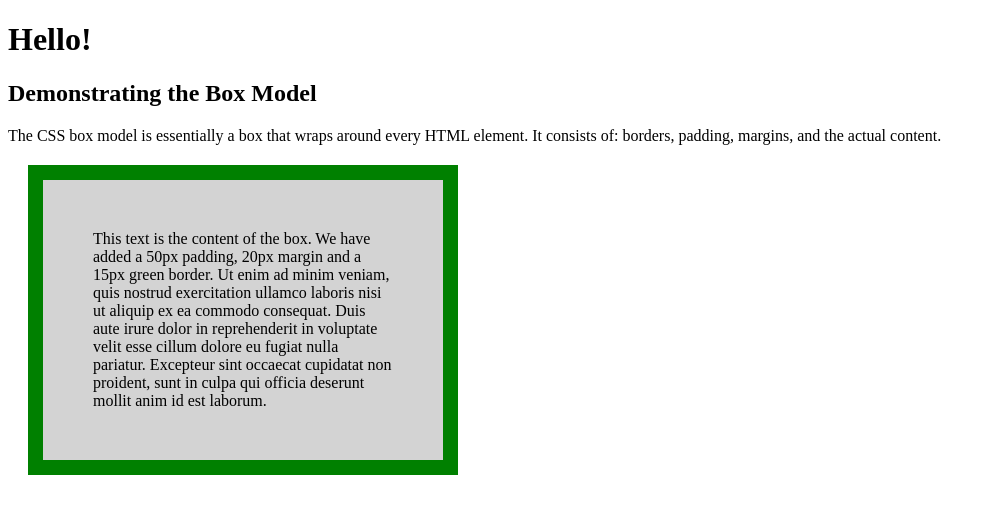
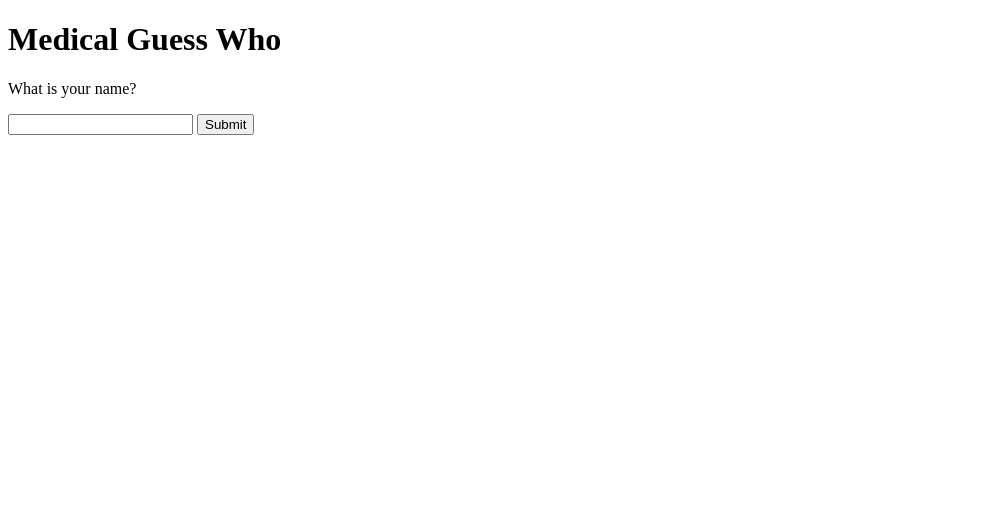
Before and after one commit to DonnyTheDeer/GuessWho, a plain HTML site: page index.html in a window 1280 px wide. Shown: the whole page, without its empty margins (0-991 px from the left). Drawn offline with Linux system fonts and the light colour scheme.

Commit message:
new formatting

```diff
--- a/index.html
+++ b/index.html
@@ -1,23 +1,20 @@
 <!DOCTYPE html>
 <html>
 <head>
-<style>
-div {
-  background-color: lightgrey;
-  width: 300px;
-  border: 15px solid green;
-  padding: 50px;
-  margin: 20px;
-}
-</style>
+  <title>Medical Guess Who</title>
+  <h1>Medical Guess Who</h1>
+
+      <div class="sidebar">
+      <div class="container">
+          <p>What is your name?</p>
+          <div class="name">
+            <input type="text" name="name"<br>
+            <button id="submit" type="button">Submit</button>
+      </div>
+    </div>
+
+
 </head>
 <body>
-<h1>Hello!</h1>
-<h2>Demonstrating the Box Model</h2>
-
-<p>The CSS box model is essentially a box that wraps around every HTML element. It consists of: borders, padding, margins, and the actual content.</p>
-
-<div>This text is the content of the box. We have added a 50px padding, 20px margin and a 15px green border. Ut enim ad minim veniam, quis nostrud exercitation ullamco laboris nisi ut aliquip ex ea commodo consequat. Duis aute irure dolor in reprehenderit in voluptate velit esse cillum dolore eu fugiat nulla pariatur. Excepteur sint occaecat cupidatat non proident, sunt in culpa qui officia deserunt mollit anim id est laborum.</div>
-
 </body>
 </html>
```
